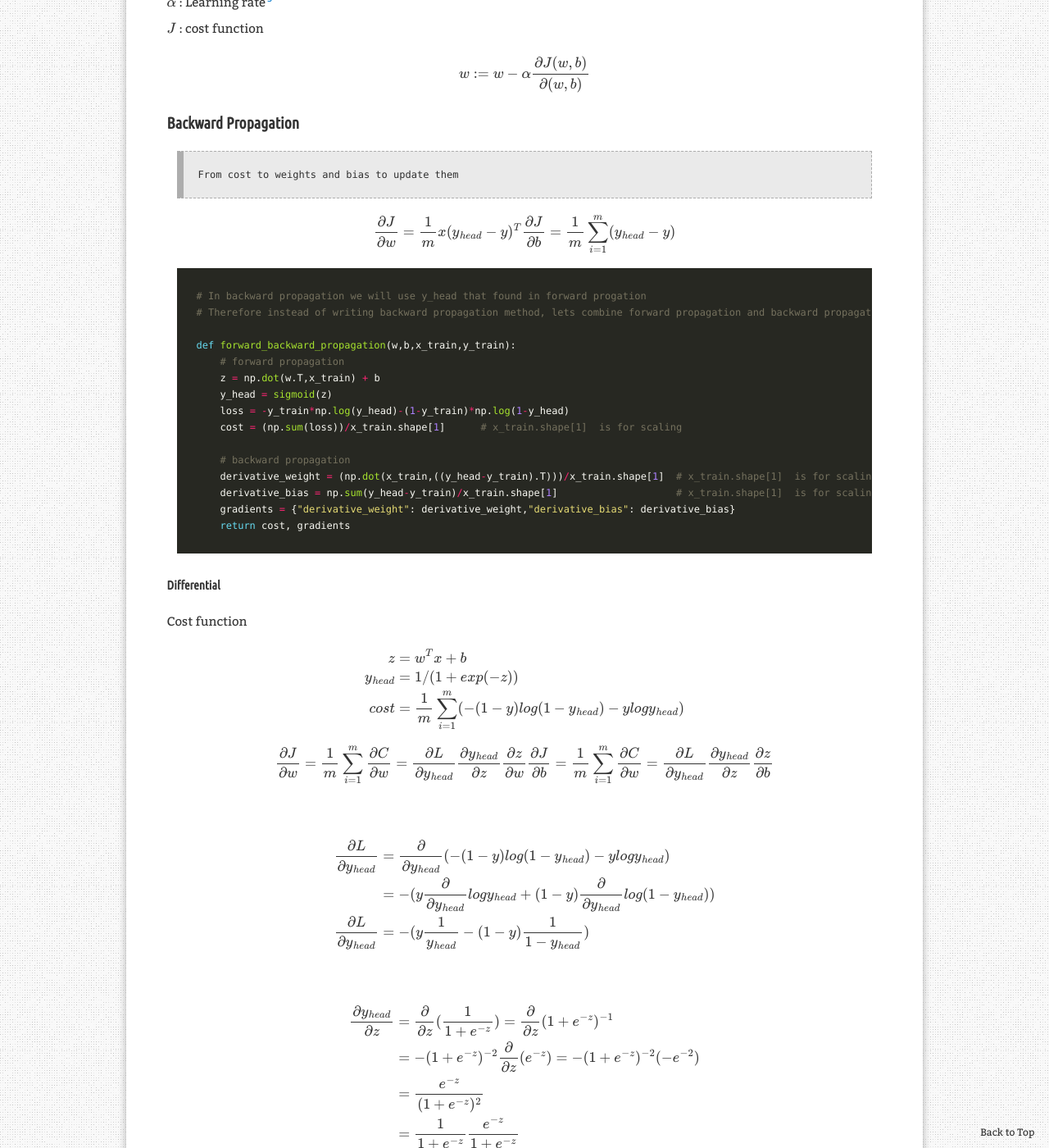
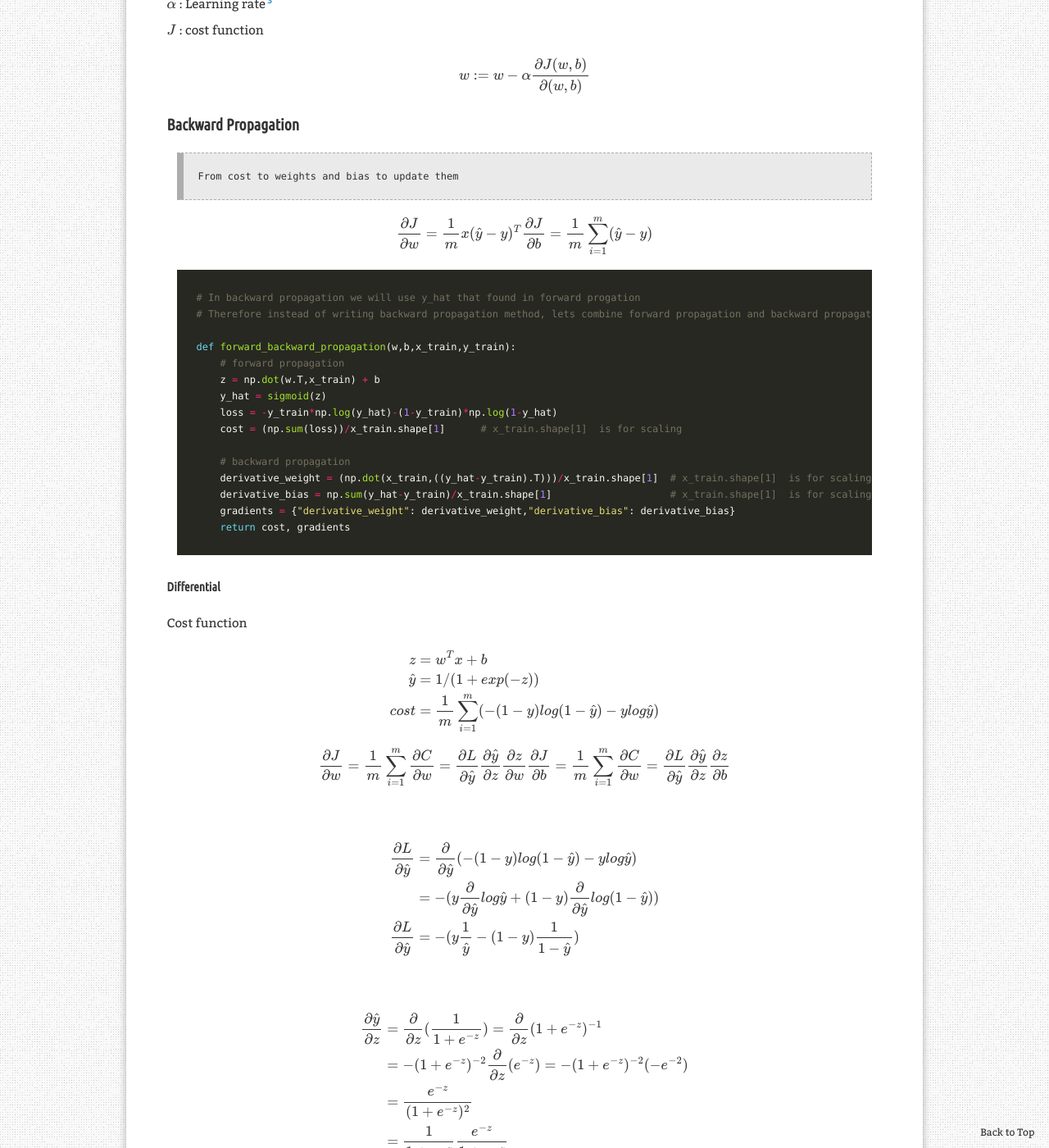
Before and after one commit to aristohyun/aristohyun.github.io, a Jekyll site: the page built from _posts/2021-08-08-Logistic-Regression.md, in a window 1280 px wide and 1400 px high, scrolled down 5119 px. Shown: the whole window at 82% size. Built offline with Jekyll 4.4.1, drawn with Linux system fonts in a browser that asks for light colours; formulas are drawn with MathJax 3; comment, search, counter and statistics services are not loaded; some of the changed text lies outside the part shown.

Commit message:
Update and rename 2021-08-08- Logistic-Regression.md to 2021-08-08-Logistic-Regression.md

```diff
--- a/_posts/2021-08-08- Logistic-Regression.md
+++ b/_posts/2021-08-08-Logistic-Regression.md
@@ -62,7 +62,7 @@ print("X test flatten",X_test_flatten.shape)
 \begin{align\*}
 Z &= W^T X + b \\\
 &= z = b + px_1w_1 + px_2w_2 + ... + px_{4096} * w_{4096} \\\
-y_{head} &= sigmoid(z)
+\hat y &= sigmoid(z)
 \end{align\*}
 @
 
@@ -86,15 +86,15 @@ def initialize_weights_and_bias(dimension):
 
 Forward propagation steps:
 find z = w.T * x + b
-y_head = sigmoid(z)
-loss(error) = loss(y,y_head)
+$\hat y$  = sigmoid(z)
+loss(error) = loss(y, $\hat y$)
 cost = sum(loss)
 
 ~~~ python
 def forward_propagation(w,b,x_train,y_train):
     z = np.dot(w.T,x_train) + b
-    y_head = sigmoid(z) # probabilistic 0-1
-    loss = -y_train*np.log(y_head)-(1-y_train)*np.log(1-y_head)
+    y_hat = sigmoid(z) # probabilistic 0-1
+    loss = -y_train*np.log(y_hat)-(1-y_train)*np.log(1-y_hat)
     cost = (np.sum(loss))/x_train.shape[1]      # x_train.shape[1]  is for scaling, 전체 차원의 갯수로 나눠줌. 로스의 평균
     return cost
 ~~~
@@ -110,8 +110,8 @@ S(x) = \frac {1}{1+e^{-x}} = \frac {e^x}{e^x + 1}
 
 ~~~ python
 def sigmoid(z):
-    y_head = 1/(1+np.exp(-z))
-    return y_head
+    y_hat = 1/(1+np.exp(-z))
+    return y_hat
 ~~~
 
 
@@ -121,10 +121,10 @@ def sigmoid(z):
 > The answer is with loss(error) function:
 
 $y$ : 실제값
-$y_ {head}$ : 추정값(확률)
+$\hat y$ : 추정값(확률)
 
 @
- -(1 - y) log (1 - y_ {head}) - y log y_ {head}
+ -(1 - y) log (1 - \hat y) - y log \hat y
 @
 
 y가 1일 때,
@@ -163,24 +163,24 @@ w := w - \alpha \frac {\partial J(w,b)}{\partial (w,b)}
 > From cost to weights and bias to update them
 
 @
-\frac {\partial J}{\partial w} = \frac{1}{m} x(y_{head} - y)^T \\\
-\frac {\partial J}{\partial b} = \frac{1}{m} \sum \limits_ {i=1}^{m} (y_{head} - y)
+\frac {\partial J}{\partial w} = \frac{1}{m} x(\hat y - y)^T \\\
+\frac {\partial J}{\partial b} = \frac{1}{m} \sum \limits_ {i=1}^{m} (\hat y - y)
 @
 
 ~~~ python
-# In backward propagation we will use y_head that found in forward progation
+# In backward propagation we will use y_hat that found in forward progation
 # Therefore instead of writing backward propagation method, lets combine forward propagation and backward propagation
 
 def forward_backward_propagation(w,b,x_train,y_train):
     # forward propagation
     z = np.dot(w.T,x_train) + b
-    y_head = sigmoid(z)
-    loss = -y_train*np.log(y_head)-(1-y_train)*np.log(1-y_head)
+    y_hat = sigmoid(z)
+    loss = -y_train*np.log(y_hat)-(1-y_train)*np.log(1-y_hat)
     cost = (np.sum(loss))/x_train.shape[1]      # x_train.shape[1]  is for scaling
 
     # backward propagation
-    derivative_weight = (np.dot(x_train,((y_head-y_train).T)))/x_train.shape[1]  # x_train.shape[1]  is for scaling
-    derivative_bias = np.sum(y_head-y_train)/x_train.shape[1]                    # x_train.shape[1]  is for scaling
+    derivative_weight = (np.dot(x_train,((y_hat-y_train).T)))/x_train.shape[1]  # x_train.shape[1]  is for scaling
+    derivative_bias = np.sum(y_hat-y_train)/x_train.shape[1]                    # x_train.shape[1]  is for scaling
     gradients = {"derivative_weight": derivative_weight,"derivative_bias": derivative_bias}
     return cost, gradients
 ~~~
@@ -191,23 +191,23 @@ Cost function
 @
 \begin{align\*}
 z &= w^T x + b \\\
-y_ {head} &= 1/(1+exp(-z)) \\\
-cost &= \frac{1}{m} \sum \limits_ {i=1}^{m} (-(1 - y) log (1 - y_ {head}) - y log y_ {head} )
+\hat y &= 1/(1+exp(-z)) \\\
+cost &= \frac{1}{m} \sum \limits_ {i=1}^{m} (-(1 - y) log (1 - \hat y) - y log \hat y )
 \end{align\*}
 @
 
 @
-\frac {\partial J}{\partial w} = \frac{1}{m} \sum \limits_ {i=1}^{m} \frac {\partial C}{\partial w} = \frac {\partial L}{\partial y_ {head}} \frac {\partial y_ {head}}{\partial z} \frac {\partial z}{\partial w} \\\
-\frac {\partial J}{\partial b} = \frac{1}{m} \sum \limits_ {i=1}^{m} \frac {\partial C}{\partial w} = \frac {\partial L}{\partial y_ {head}} \frac {\partial y_ {head}}{\partial z} \frac {\partial z}{\partial b}
+\frac {\partial J}{\partial w} = \frac{1}{m} \sum \limits_ {i=1}^{m} \frac {\partial C}{\partial w} = \frac {\partial L}{\partial \hat y} \frac {\partial \hat y}{\partial z} \frac {\partial z}{\partial w} \\\
+\frac {\partial J}{\partial b} = \frac{1}{m} \sum \limits_ {i=1}^{m} \frac {\partial C}{\partial w} = \frac {\partial L}{\partial \hat y} \frac {\partial \hat y}{\partial z} \frac {\partial z}{\partial b}
 @
 
 <br/>
 
 @
 \begin{align\*}
-\frac {\partial L}{\partial y_ {head}} &= \frac {\partial }{\partial y_ {head}} (-(1 - y) log (1 - y_ {head}) - y log y_ {head}) \\\
-&= -(y\frac {\partial }{\partial y_ {head}} log y_ {head} + (1-y)\frac {\partial }{\partial y_ {head}}log(1-y_ {head}) ) \\\
-\frac {\partial L}{\partial y_ {head}} &= -(y \frac{1}{y_ {head}} - (1-y)\frac{1}{1-y_ {head}})
+\frac {\partial L}{\partial \hat y} &= \frac {\partial }{\partial \hat y} (-(1 - y) log (1 - \hat y) - y log \hat y) \\\
+&= -(y\frac {\partial }{\partial \hat y} log \hat y + (1-y)\frac {\partial }{\partial \hat y}log(1-\hat y) ) \\\
+\frac {\partial L}{\partial \hat y} &= -(y \frac{1}{\hat y} - (1-y)\frac{1}{1-\hat y})
 \end{align\*}
 @
 
@@ -215,12 +215,12 @@ cost &= \frac{1}{m} \sum \limits_ {i=1}^{m} (-(1 - y) log (1 - y_ {head}) - y lo
 
 @
 \begin{align\*}
-\frac {\partial y_ {head}}{\partial z} &= \frac {\partial }{\partial z} (\frac{1}{1+e^{-z}}) = \frac {\partial }{\partial z}(1+e^{-z})^{-1} \\\
+\frac {\partial \hat y}{\partial z} &= \frac {\partial }{\partial z} (\frac{1}{1+e^{-z}}) = \frac {\partial }{\partial z}(1+e^{-z})^{-1} \\\
 &= -(1+e^{-z})^{-2}\frac {\partial }{\partial z}(e^{-z}) = -(1+e^{-z})^{-2}(-e^{-2}) \\\
 &= \frac{e^{-z}}{(1+e^{-z})^2} \\\
 &= \frac{1}{1+e^{-z}} \frac{e^{-z}}{1+e^{-z}} \\\
 &= \frac{1}{1+e^{-z}} (1- \frac{1}{1+e^{-z}}) \\\
-\frac {\partial y_ {head}}{\partial z} &= y_ {head}(1-y_ {head})
+\frac {\partial \hat y}{\partial z} &= \hat y(1-\hat y)
 \end{align\*}
 @
 
@@ -238,10 +238,10 @@ z = w^Tx+b \\\
 
 @
 \begin{align\*}
-\frac {\partial L}{\partial w} &= \frac {\partial L}{\partial y_ {head}} \frac {\partial y_ {head}}{\partial z} \frac {\partial z}{\partial w} \\\
-&= -(y \frac{1}{y_ {head}} - (1-y)\frac{1}{1-y_ {head}}) \; y_ {head}(1-y_ {head}) \; x \\\
-&= (y_ {head} - y)x \\\
-\frac {\partial J}{\partial w} &= \frac{1}{m} \sum \limits_ {i=1}^{m} (y_ {head} - y)x_ i
+\frac {\partial L}{\partial w} &= \frac {\partial L}{\partial \hat y} \frac {\partial \hat y}{\partial z} \frac {\partial z}{\partial w} \\\
+&= -(y \frac{1}{\hat y} - (1-y)\frac{1}{1-\hat y}) \; \hat y(1-\hat y) \; x \\\
+&= (\hat y - y)x \\\
+\frac {\partial J}{\partial w} &= \frac{1}{m} \sum \limits_ {i=1}^{m} (\hat y - y)x_ i
 \end{align\*}
 
 @
@@ -250,10 +250,10 @@ z = w^Tx+b \\\
 
 @
 \begin{align\*}
-\frac {\partial L}{\partial b} &= \frac {\partial L}{\partial y_ {head}} \frac {\partial y_ {head}}{\partial z} \frac {\partial z}{\partial b} \\\
-&= -(y \frac{1}{y_ {head}} - (1-y)\frac{1}{1-y_ {head}}) \; y_ {head}(1-y_ {head}) \; 1 \\\
-&= y_ {head} - y \\\
-\frac {\partial J}{\partial b} &= \frac{1}{m} \sum \limits_ {i=1}^{m} ( y_ {head} - y )
+\frac {\partial L}{\partial b} &= \frac {\partial L}{\partial \hat y} \frac {\partial \hat y}{\partial z} \frac {\partial z}{\partial b} \\\
+&= -(y \frac{1}{\hat y} - (1-y)\frac{1}{1-\hat y}) \; \hat y(1-\hat y) \; 1 \\\
+&= \hat y - y \\\
+\frac {\partial J}{\partial b} &= \frac{1}{m} \sum \limits_ {i=1}^{m} ( \hat y - y )
 \end{align\*}
 @
 
```
